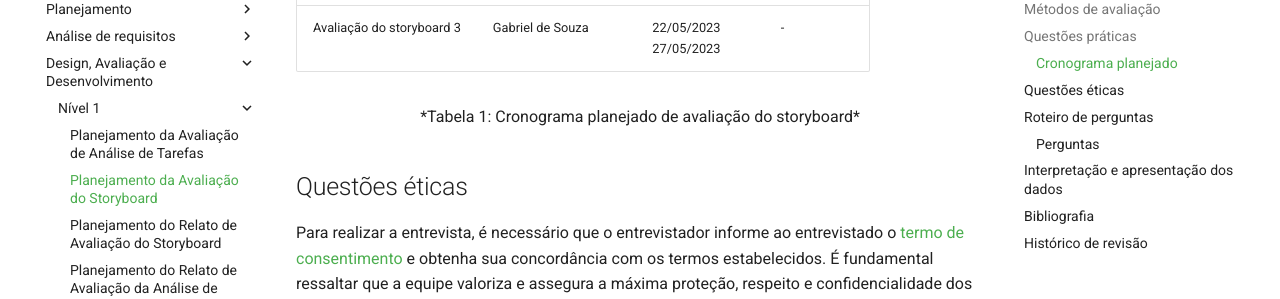
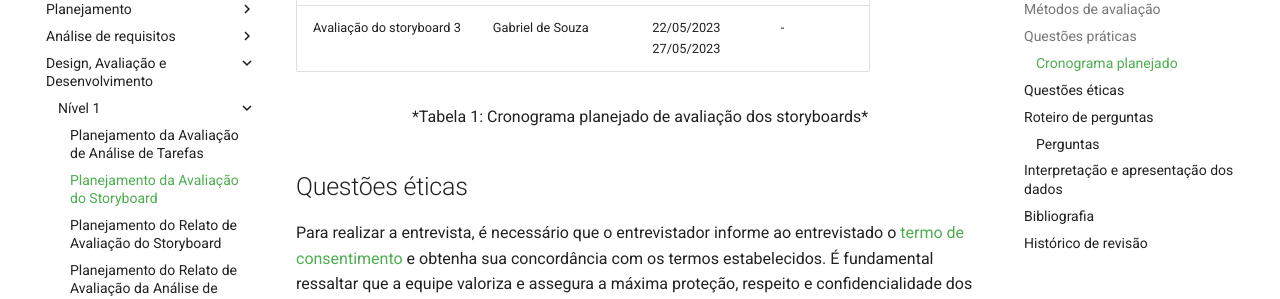
Before and after one commit to Interacao-Humano-Computador/2023.1-ISSNet, an MkDocs documentation site: the page built from gitpages/docs/design_avaliacao_desenvolvimento/nivel1/plan_avaliacao_storyboard.md, in a window 1280 px wide and 900 px high, scrolled down 1711 px. Shown: the part 153-452 px from the top of the window. Built offline with MkDocs 1.6.1 and Material for MkDocs 9.7.7, drawn with Linux system fonts in a browser that asks for light colours; comment, search, counter and statistics services are not loaded.

Commit message:
adição de nome na tabela de cronograma

```diff
--- a/gitpages/docs/design_avaliacao_desenvolvimento/nivel1/plan_avaliacao_storyboard.md
+++ b/gitpages/docs/design_avaliacao_desenvolvimento/nivel1/plan_avaliacao_storyboard.md
@@ -43,7 +43,7 @@ Essas questões práticas foram consideradas para garantir a viabilidade e o bom
 
 <center>
 
-*Tabela 1: Cronograma planejado de avaliação do storyboard*
+*Tabela 1: Cronograma planejado de avaliação dos storyboards*
 
 </center>
 
```
